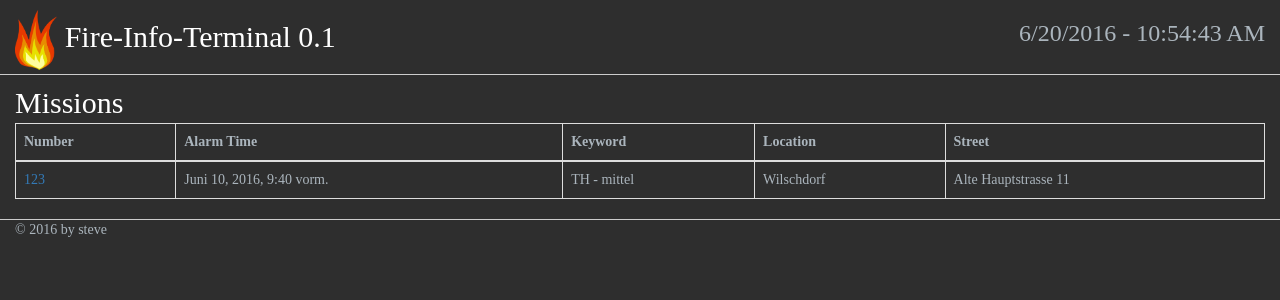
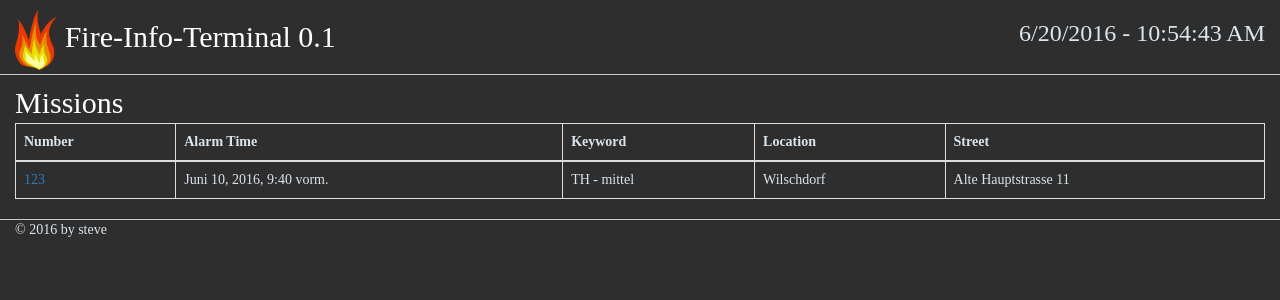
Before and after one commit to GroSte/feumgmt, a Django app: page /base/missions in a window 1280 px wide. Shown: the top 300 px of the page. Run offline with Django 3.2, Linux system fonts and the light colour scheme; data comes from the database, SQL or seed files in the repository; style sheets or scripts are compiled from the project's sources; parts of the project's set-up code (start-up, migrations or seed data) failed here and were passed over; some libraries are stand-ins or nearby versions.

Commit message:
changed global font color

```diff
--- a/base/static/base/scss/_variables.scss
+++ b/base/static/base/scss/_variables.scss
@@ -1,3 +1,3 @@
-$font-color-global: #ABB5BD;
+$font-color-global: #DBE5ED;
 
 $bg-color-global: #2E2E2E;
```
